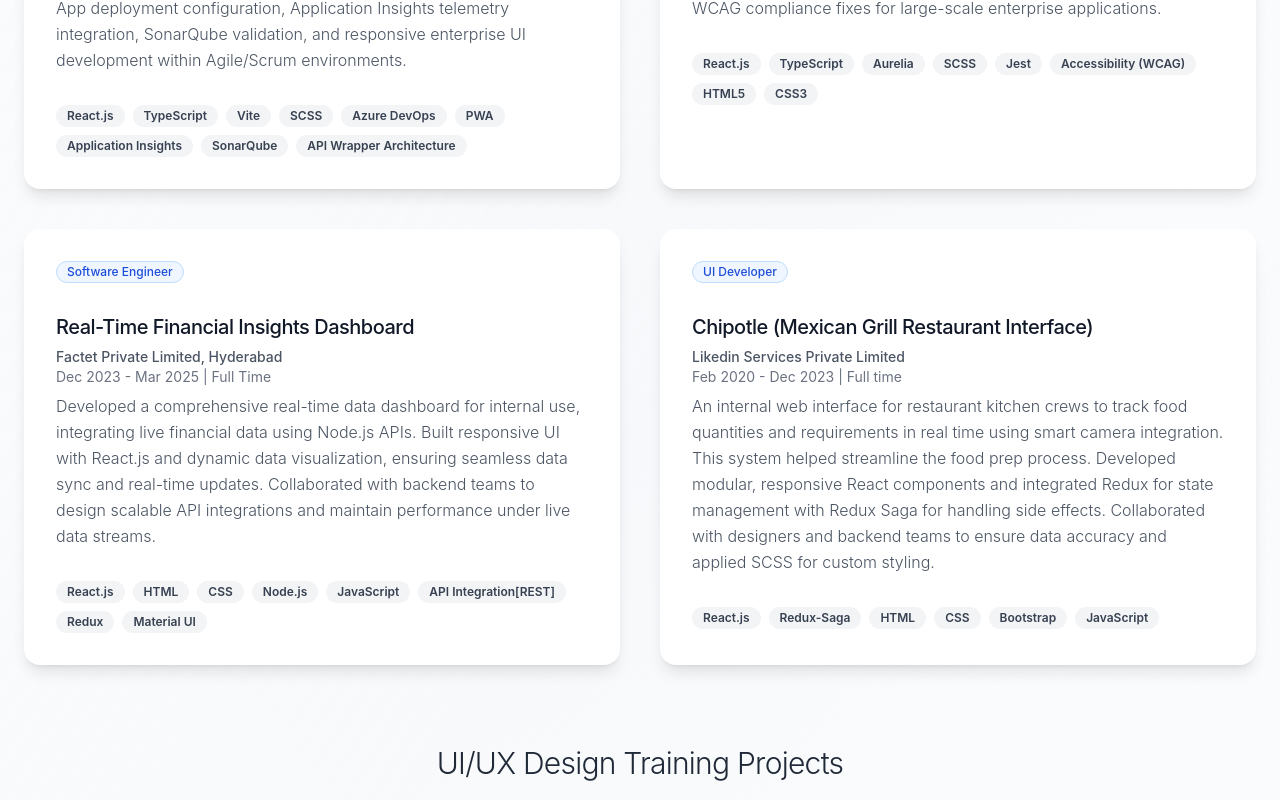
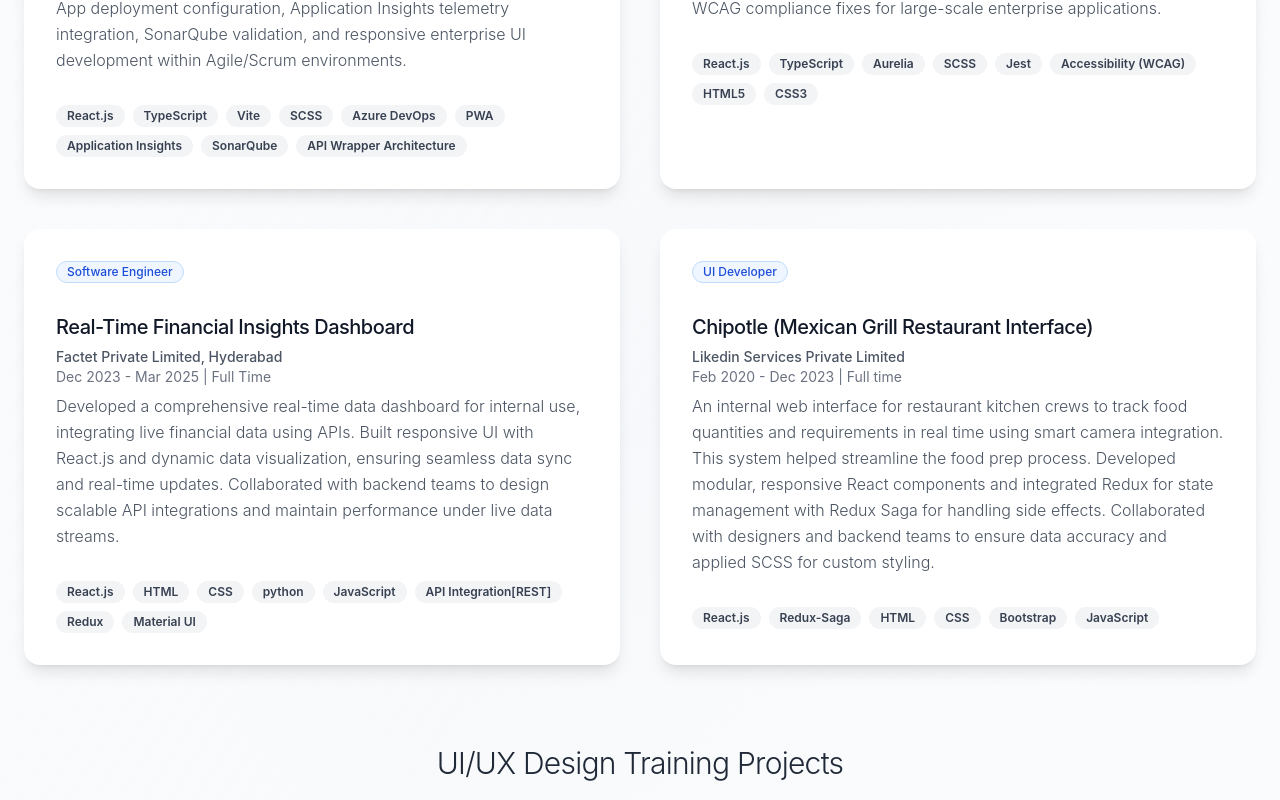
Before and after one commit to nseelam02-tech/snr-portfolio, a React (Vite) app: page / in a window 1280 px wide. Shown: the part 2663-3463 px from the top of the page. Built offline with nearby package versions, Linux system fonts and the light colour scheme.

Commit message:
refined resume

```diff
--- a/src/pages/Index.tsx
+++ b/src/pages/Index.tsx
@@ -135,7 +135,7 @@
     'API Wrapper Architecture',
     'Material UI',
     'Jest',
-    'Node.js',
+    'python',
     'Responsive Design',
     'Git',
     'Figma',
@@ -230,12 +230,12 @@
       period: 'Dec 2023 - Mar 2025 | Full Time',
       role: 'Software Engineer',
       description:
-        'Developed a comprehensive real-time data dashboard for internal use, integrating live financial data using Node.js APIs. Built responsive UI with React.js and dynamic data visualization, ensuring seamless data sync and real-time updates. Collaborated with backend teams to design scalable API integrations and maintain performance under live data streams.',
+        'Developed a comprehensive real-time data dashboard for internal use, integrating live financial data using APIs. Built responsive UI with React.js and dynamic data visualization, ensuring seamless data sync and real-time updates. Collaborated with backend teams to design scalable API integrations and maintain performance under live data streams.',
       technologies: [
         'React.js',
         'HTML',
         'CSS',
-        'Node.js',
+        'python',
         'JavaScript',
         'API Integration[REST]',
         'Redux',
```
